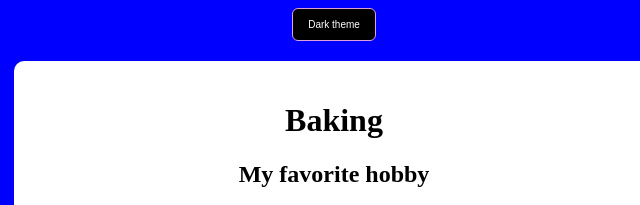
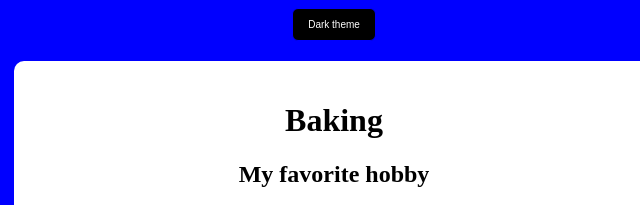
Before and after one commit to sjvolesky/bakedgoods, a plain HTML site: page index.html in a window 1280 px wide. Shown: the top 205 px of the page, 306-946 px from the left. Drawn offline with Linux system fonts and the light colour scheme.

Commit message:
added photos and changed color to blue

```diff
--- a/index.html
+++ b/index.html
@@ -20,14 +20,14 @@
       button {
         display: block;
         margin: 0 auto;
-        border: 1px solid plum;
+        border: 1px solid blue;
         font-size: 20px;
         border-radius: 6px;
         padding: 10px 15px;
         transition: all 150ms ease-in-out;
       }
       button:hover {
-        background: plum;
+        background: blue;
         cursor: pointer;
       }
       .container {
```
Also changed, not shown: images/weddingcake.JPG (added), 4 other files.
